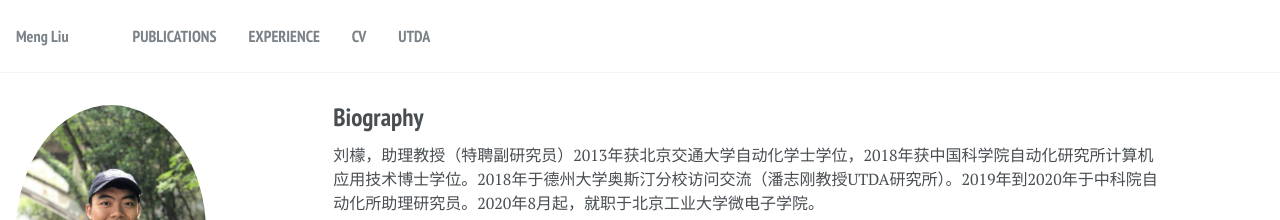
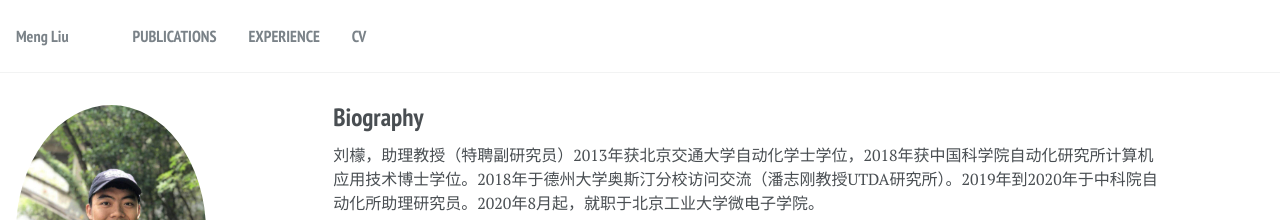
Before and after one commit to liumengbjut/liumengbjut.github.io, a Jekyll site: the page built from _pages/about.md, in a window 1280 px wide. Shown: the top 220 px of the page. Built offline with Jekyll 4.4.1, drawn with Linux system fonts in a browser that asks for light colours.

Commit message:
Update navigation.yml

```diff
--- a/_data/navigation.yml
+++ b/_data/navigation.yml
@@ -9,6 +9,3 @@ main:
 
   - title: "CV"
     url: /cv/
-
-  - title: "UTDA"
-    url: http://www.cerc.utexas.edu/utda/
```
